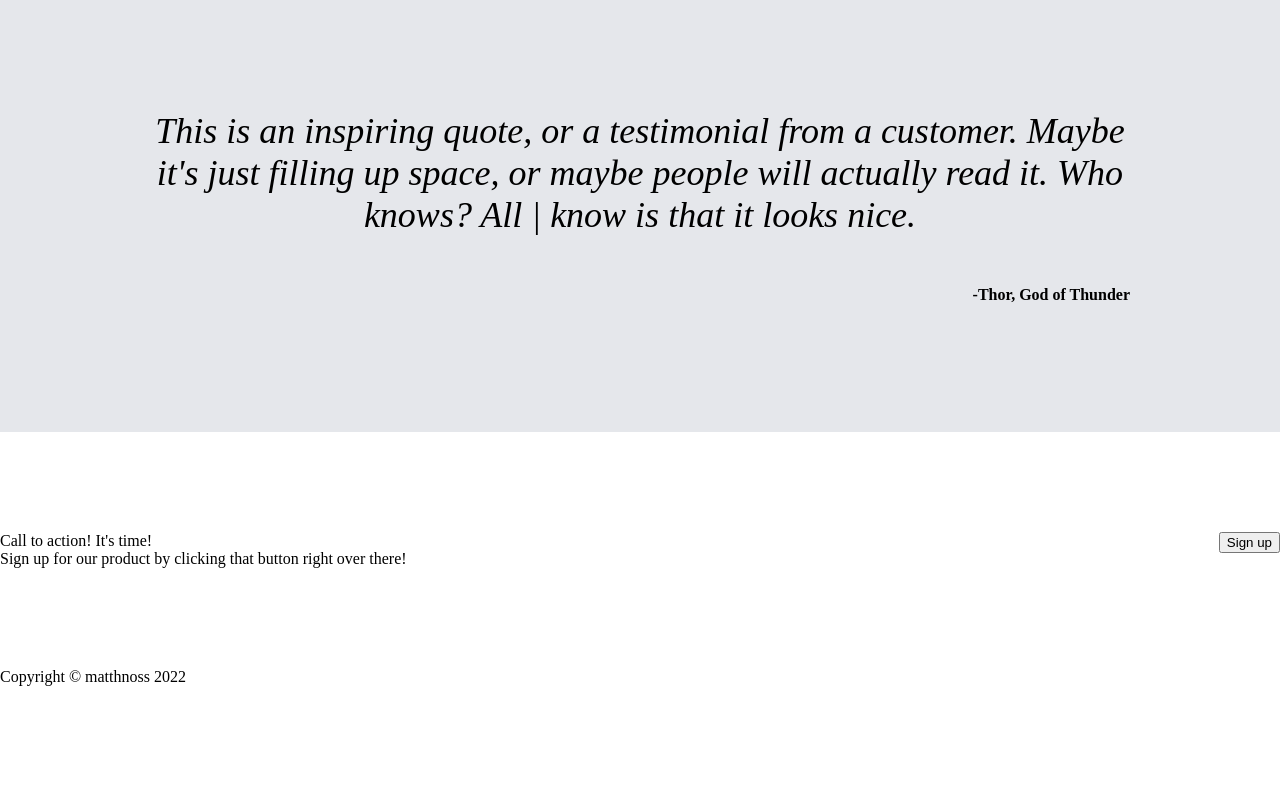
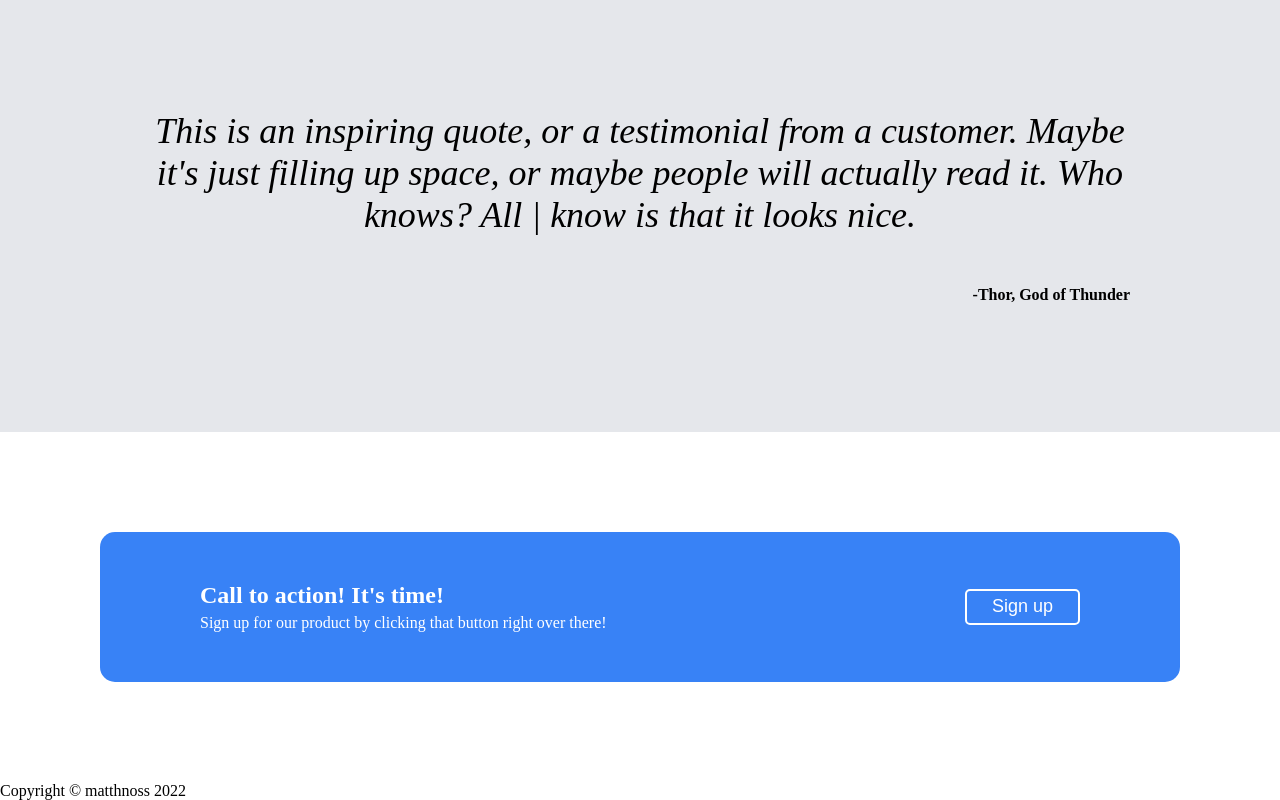
Before and after one commit to matthnoss/landing-page, a plain HTML site: page index.html in a window 1280 px wide. Shown: the part 832-1632 px from the top of the page. Before the commit the page ends 1518 px from the top, so only its background shows below. Drawn offline with Linux system fonts and the light colour scheme.

Commit message:
Styled call to action

```diff
--- a/index.html
+++ b/index.html
@@ -69,11 +69,11 @@
     <div class="call-to-action">
         <div class="box">
             <div class="left-part-cta">
-                <div>Call to action! It's time!</div>
-                <div>Sign up for our product by clicking that button right over there!</div>
+                <div id="cta-main-txt">Call to action! It's time!</div>
+                <div id="cta-secondary-txt">Sign up for our product by clicking that button right over there!</div>
             </div>
             <div class="right-part-cta">
-                <button>Sign up</button>
+                <button id="signup-btn-cta">Sign up</button>
             </div>
         </div>
     </div>
--- a/style.css
+++ b/style.css
@@ -133,10 +133,46 @@ a {
 
 .box {
     display: flex;
+    background-color: #3882F6;
+    margin-left: 100px;
+    margin-right: 100px;
+    padding-right: 100px;
+    padding-left: 100px;
+    padding-top: 50px;
+    padding-bottom: 50px;
+    border-radius: 15px;
+}
+
+#cta-main-txt{
+    font-size: 24px;
+    font-weight: bold;
+    color: white;
+    margin-bottom: 5px;
+}
+
+#cta-secondary-txt {
+    color: white;
+    font-weight: lighter;
+}
+
+#signup-btn-cta {
+    border: 2px solid white;
+    border-radius: 5px;
+    background-color: #3882F6;
+    font-size: large;
+    display: flex;
+    padding-left: 25px;
+    padding-right: 25px;
+    padding-top: 5px;
+    padding-bottom: 6px;
+    color: white;
 }
 
 .right-part-cta {
     margin-left: auto;
+    display: flex;
+    justify-content: center;
+    align-items: center;
 }
 
 .footer {
```
